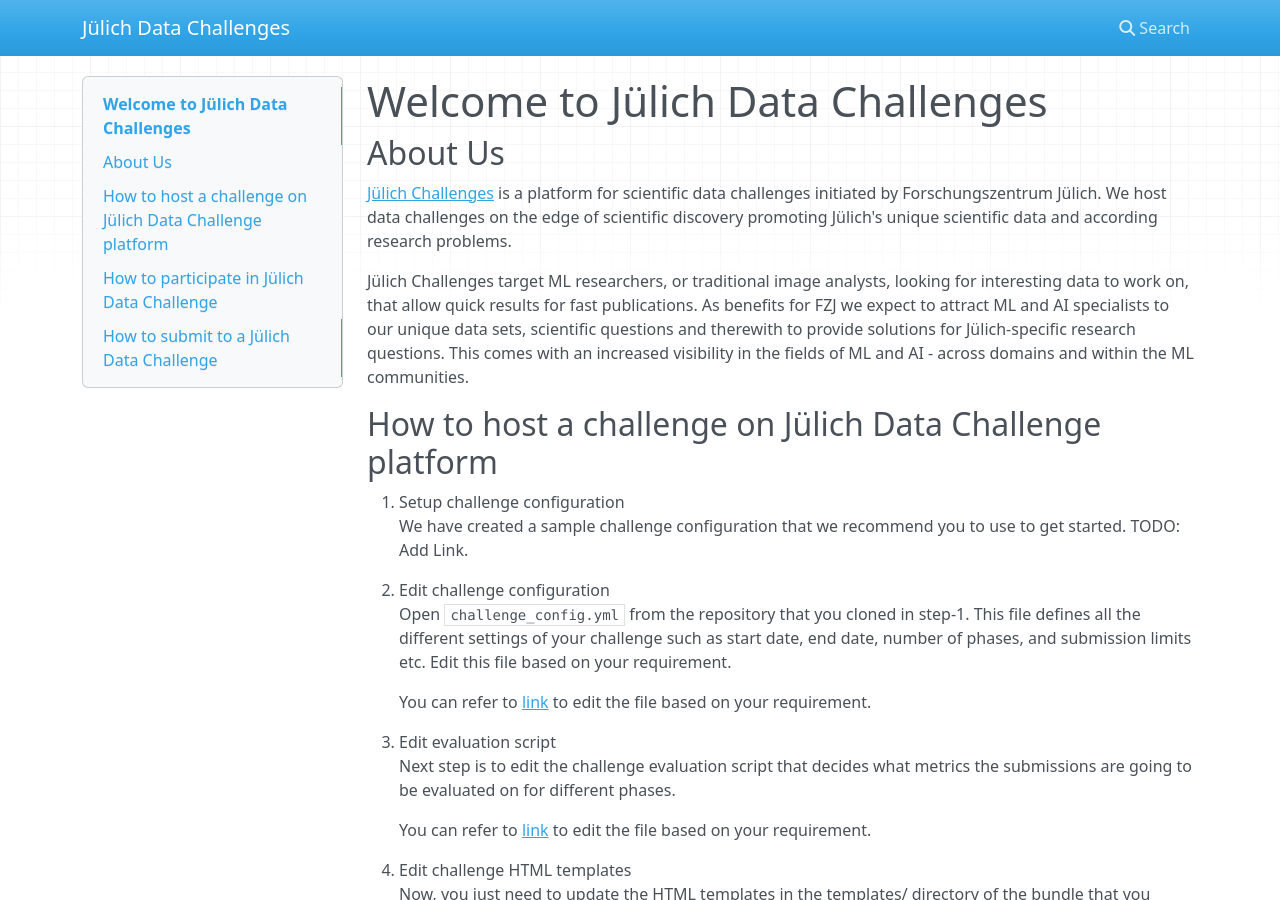
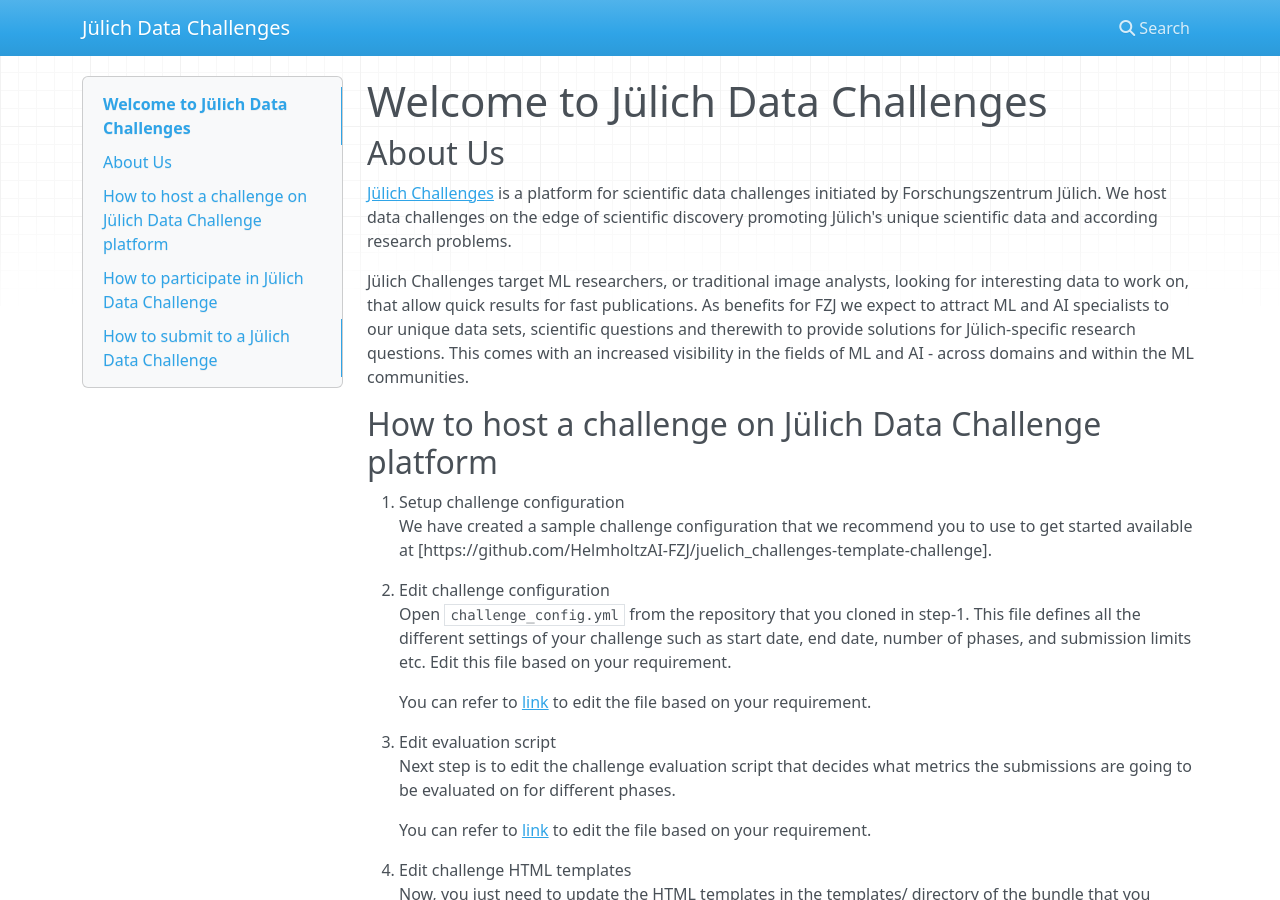
Before and after one commit to HelmholtzAI-FZJ/juelich_challenges_readthedoc, an MkDocs documentation site: the page built from docs/index.md, in a window 1280 px wide and 900 px high. Built offline with MkDocs 1.6.1, drawn with Linux system fonts in a browser that asks for light colours; nearby versions of some CDN libraries.

Commit message:
Update index.md

```diff
--- a/docs/index.md
+++ b/docs/index.md
@@ -8,7 +8,7 @@ Jülich Challenges target ML researchers, or traditional image analysts, lookin
 
 ## How to host a challenge on Jülich Data Challenge platform
 1. Setup challenge configuration <br />
-    We have created a sample challenge configuration that we recommend you to use to get started. TODO: Add Link.
+    We have created a sample challenge configuration that we recommend you to use to get started available at [https://github.com/HelmholtzAI-FZJ/juelich_challenges-template-challenge].
 
 2. Edit challenge configuration <br />
     Open `challenge_config.yml` from the repository that you cloned in step-1. This file defines all the different settings of your challenge such as start date, end date, number of phases, and submission limits etc. Edit this file based on your requirement.
```
